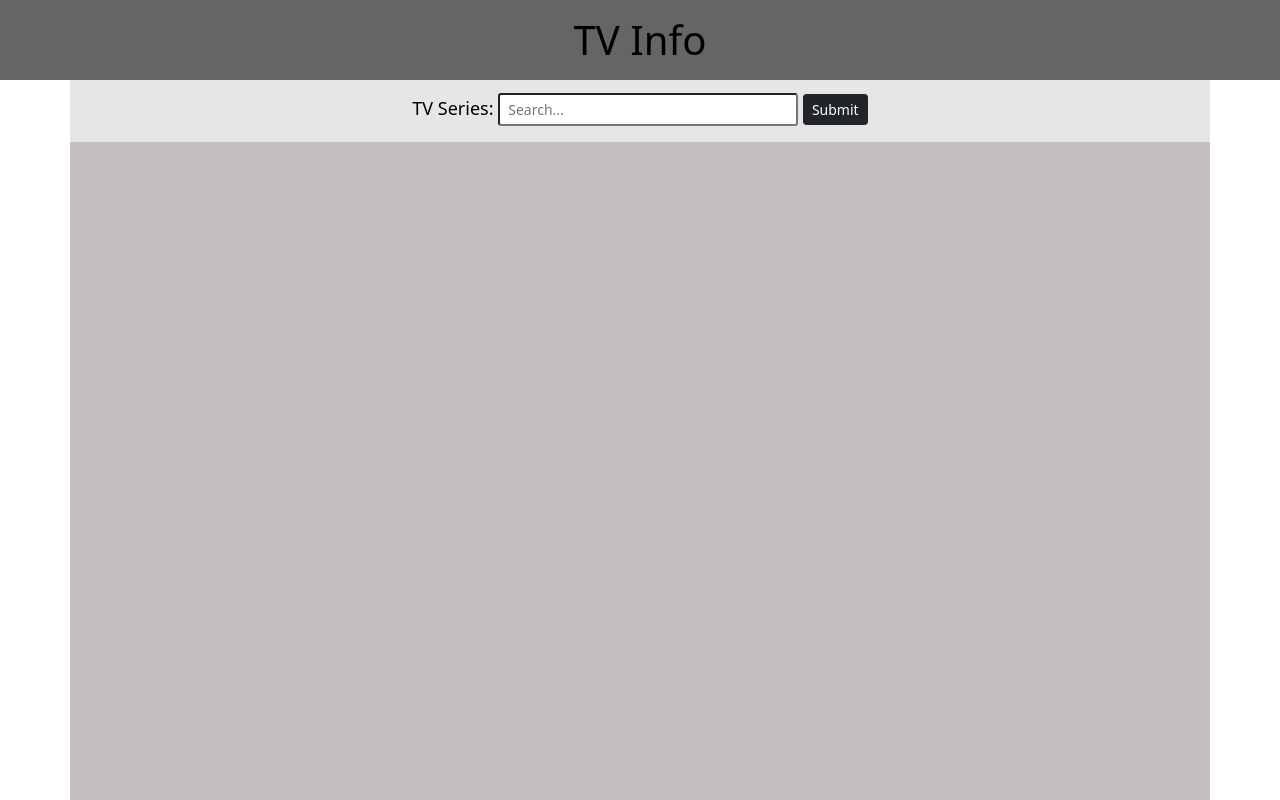
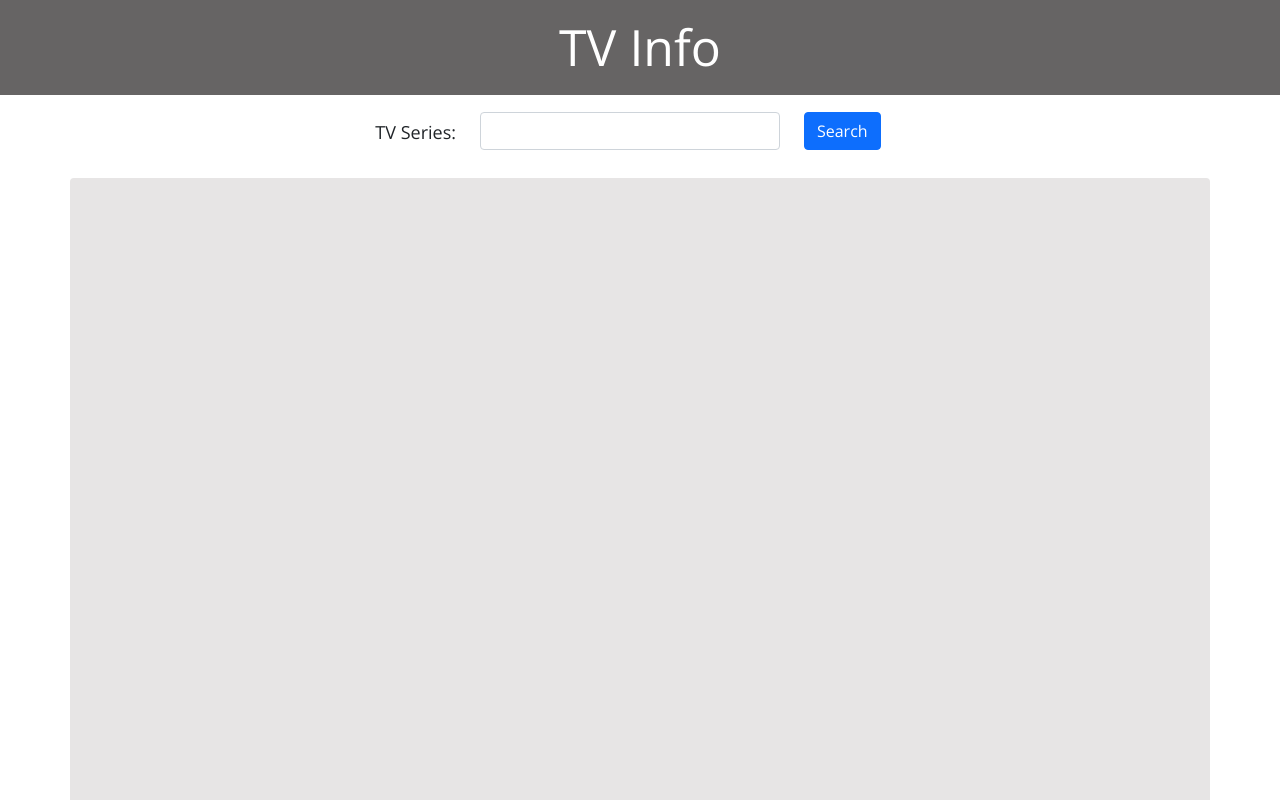
Before and after one commit to ChristensenJoe/TVInfo, a plain HTML site: page src/index.html in a window 1280 px wide. Shown: the top 800 px of the page. Drawn offline with nearby package versions, Linux system fonts and the light colour scheme.

Commit message:
Updates to CSS, with minor tweaks to JS/HTML

```diff
--- a/src/index.html
+++ b/src/index.html
@@ -7,6 +7,7 @@
     <link rel="stylesheet" href="./style.css"/>
     <script defer src="script.js"></script>
     <script defer src="https://cdn.jsdelivr.net/npm/bootstrap@5.0.2/dist/js/bootstrap.bundle.min.js" integrity="sha384-MrcW6ZMFYlzcLA8Nl+NtUVF0sA7MsXsP1UyJoMp4YLEuNSfAP+JcXn/tWtIaxVXM" crossorigin="anonymous"></script>
+    <link rel="stylesheet" href="https://fonts.googleapis.com/css?family=Roboto|Open Sans"/>
 
 </head>
 <body>
@@ -17,12 +18,20 @@
     <div id="contentContainer" class="container-fluid">
 
     <div id="searchDiv" class="container">
-        <form id="searchForm" class="form-inline">
-            <label id="searchLabel" name="searchLabel" class="form-label">TV Series:</label>
-            <input type="text" name="showSearch" id="showSearch" class="form-control-sm" placeholder="Search...">
-            <button type="submit" name="submit" class="btn btn-dark btn-sm">Submit</button>
-        </form>
 
+      <form class="row g-3" id="searchForm">
+        <div class="row justify-content-center">
+        <div class="col-auto">
+          <label for="searchDescription" class="form-control-plaintext">TV Series:</label>
+        </div>
+        <div class="col-auto">
+          <input type="text" class="form-control" id="showSearch" name="showSearch">
+        </div>
+        <div class="col-auto">
+          <button type="submit" class="btn btn-primary mb-3">Search</button>
+        </div>
+        </div>
+      </form>
 
     </div>
 
@@ -61,3 +70,13 @@
             </div>
           </form>
 -->
+
+ <!--
+        <form id="searchForm" class="form-inline">
+            <label id="searchLabel" name="searchLabel" class="form-label">TV Series:</label>
+            <input type="text" name="showSearch" id="showSearch" class="form-control-sm" placeholder="Search...">
+            <button type="submit" name="submit" class="btn btn-dark btn-sm">Submit</button>
+        </form>
+
+      -->
+       <!--class="col-auto" -->
--- a/src/script.js
+++ b/src/script.js
@@ -16,10 +16,13 @@ function renderSearchCard(searchData) {
     document.querySelector("#cardContainer").style.height = "100%";
     const cardList = document.querySelector("#cardList");
     let card = document.createElement("li");
+    card.style.margin = "auto";
 
     let div1 = document.createElement("div");
     div1.className = "card mb-3";
-    div1.style.maxWidth = "540px";
+    div1.style.maxWidth = "600px";
+    div1.style.margin = 'auto';
+
 
     let div2 = document.createElement("div");
     div2.className = "row g-0";
--- a/src/style.css
+++ b/src/style.css
@@ -2,17 +2,19 @@ body {
     color: black;
     font-size: 18px;
     text-align: center;
+    font-family: 'Open Sans';
 
 }
 header {
     background-color: rgb(102, 100, 100);
-    font-size: 40px;
+    font-size: 50px;
     text-align: center;
     padding: 10px;
+    color: white;
 }
 
 #searchDiv {
-    background-color: rgb(231, 229, 229);
+   /* background-color: rgb(231, 229, 229);*/
     padding: 1%;
     text-align: center;
 
@@ -22,19 +24,25 @@ header {
     width: 300px;
 }
 
+#searchForm .row.justify-content-center {
+  margin-top: 20px;
+}
+
 
 #cardContainer {
-    background-color: rgb(197, 192, 192);
+    background-color: rgb(231, 229, 229);
     text-align: center;
     height: 1000px;
     display: block;
     padding: 1%;
+    border-radius: .25rem;
 }
 
 #detailsContainer {
     background-color: rgb(231, 229, 229);
     text-align: center;
-    display: none
+    display: none;
+    border-radius: .25rem;
 }
 
 #contentContainer {
```
